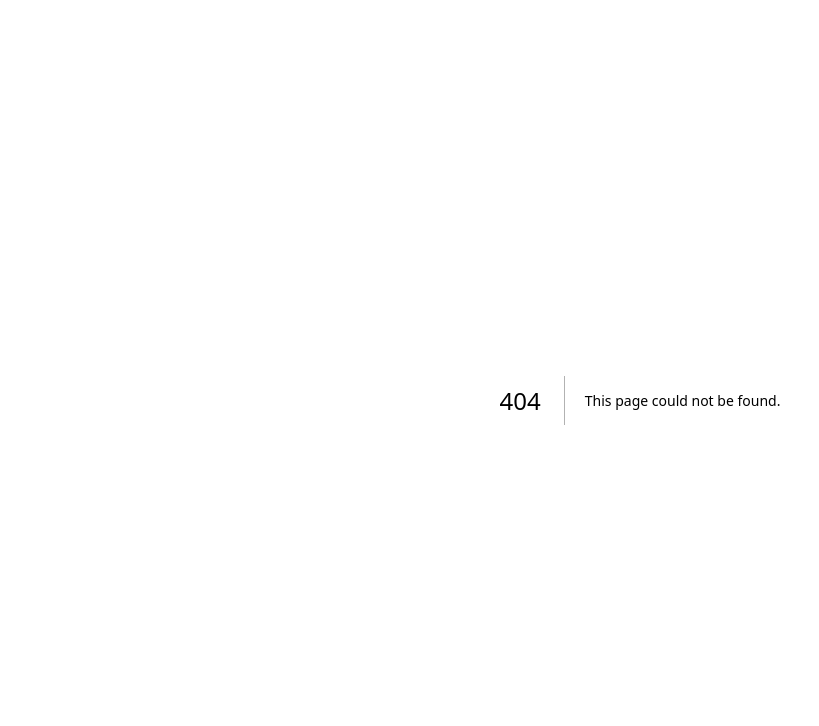
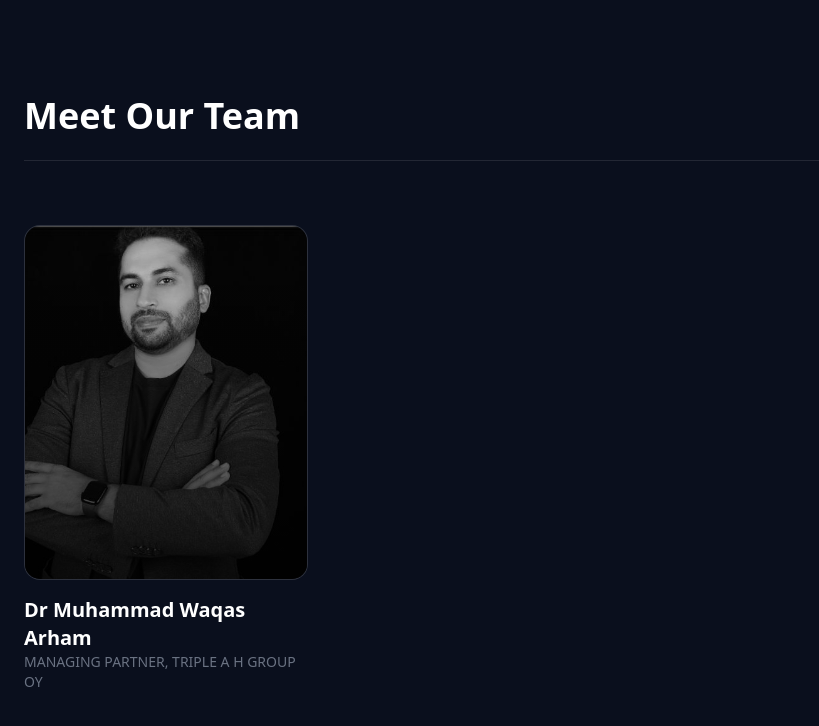
Before and after one commit to fahadkhan1229/tripleAh, a Next.js app: page /components/teams in a window 1280 px wide. Before the commit this address had no page. Shown: the top 726 px of the page, without its empty margins (0-819 px from the left). Built offline with nearby package versions, Linux system fonts and the light colour scheme.

Commit message:
all chanes done

```diff
--- a/app/components/header/header.tsx
+++ b/app/components/header/header.tsx
@@ -15,7 +15,7 @@ const Header = () => {
     { name: "About", href: "#about" },
     { name: "Service", href: "#services" },
     { name: "Our Businesses", href: "#businesses" },
-    { name: "Meet our team", href: "/teams" },
+    { name: "Meet our team", href: "#teams" },
     { name: "Contact", href: "#contact" },
 
   ];
@@ -89,9 +89,11 @@ const Header = () => {
 
         {/* Desktop Button */}
         <div className="hidden lg:block">
-          <button className="bg-gradient-to-r  cursor-pointer from-blue-500 to-purple-500 text-white font-bold px-6 py-2.5 rounded-xl shadow-lg shadow-blue-500/20 transition-all hover:scale-105 active:scale-95">
-            Get a Quote
-          </button>
+         <a href="#contact">
+  <button className="bg-gradient-to-r cursor-pointer from-blue-500 to-purple-500 text-white font-bold px-6 py-2.5 rounded-xl shadow-lg shadow-blue-500/20 transition-all hover:scale-105 active:scale-95">
+    Get a Quote
+  </button>
+</a>
         </div>
 
         {/* Mobile Hamburger */}
--- a/app/components/home/page.tsx
+++ b/app/components/home/page.tsx
@@ -166,7 +166,7 @@ const Home = () => {
 
             <motion.button
               whileTap={{ scale: 0.96 }}
-              className="px-8 py-3.5 sm:py-4 cursor-pointer bg-white/5 border border-white/10 text-white rounded-xl font-bold text-base sm:text-lg backdrop-blur-md w-full sm:w-auto"
+              className="px-8 py-3.5 sm:py-4 bg-white/5 border border-white/10 text-white rounded-xl font-bold text-base sm:text-lg backdrop-blur-md w-full sm:w-auto"
             >
               View Case Studies
             </motion.button>
--- a/app/teams/page.tsx
+++ b/app/components/teams/page.tsx
@@ -40,12 +40,19 @@ const teamData = [
 ];
 
 export default function TeamGrid() {
-  const [selectedMember, setSelectedMember] = useState<null | typeof teamData[0]>(null);
+  const [selectedMember, setSelectedMember] = useState<
+    null | (typeof teamData)[0]
+  >(null);
 
   return (
-    <section className="min-h-screen bg-[#0a0f1d] py-24 px-6 text-white font-sans">
+    <section
+      id="teams"
+      className="min-h-screen  scroll-mt-32 bg-[#0a0f1d] py-24 px-6 text-white font-sans"
+    >
       <div className="max-w-7xl mx-auto">
-        <h2 className="text-4xl font-bold mb-16 border-b border-white/10 pb-6">Meet Our Team</h2>
+        <h2 className="text-4xl font-bold mb-16 border-b border-white/10 pb-6">
+          Meet Our Team
+        </h2>
 
         <div className="grid grid-cols-1 sm:grid-cols-2 lg:grid-cols-4 gap-8">
           {teamData.map((member) => (
@@ -68,7 +75,9 @@ export default function TeamGrid() {
                 </div>
               </div>
               <h3 className="mt-4 text-xl font-bold">{member.name}</h3>
-              <p className="text-gray-500 text-sm uppercase">{member.role}, {member.company}</p>
+              <p className="text-gray-500 text-sm uppercase">
+                {member.role}, {member.company}
+              </p>
             </motion.div>
           ))}
         </div>
@@ -83,27 +92,46 @@ export default function TeamGrid() {
               animate={{ opacity: 1 }}
               exit={{ opacity: 0 }}
               onClick={() => setSelectedMember(null)}
-              className="fixed inset-0 bg-black/80 backdrop-blur-sm z-50"
+              className="fixed inset-0 bg-black/60  backdrop-blur-md z-50"
             />
             <motion.div
               layoutId={`card-${selectedMember.id}`}
-              className="fixed inset-y-0 right-0 w-full md:w-[500px] bg-[#0f0f0f] z-[60] p-10 border-l border-white/10 shadow-2xl overflow-y-auto"
+              className="fixed inset-y-0 right-0 mt-18 w-full md:w-[500px] bg-[#0f0f0f] z-[60] p-10 border-l border-white/10 shadow-2xl overflow-y-auto"
             >
-              <button onClick={() => setSelectedMember(null)} className="absolute cursor-pointer top-6 right-6 text-gray-400 hover:text-white">
+              <button
+                onClick={() => setSelectedMember(null)}
+                className="absolute cursor-pointer top-6 right-6 text-gray-400 hover:text-white"
+              >
                 <X size={28} />
               </button>
 
-              <img src={selectedMember.image} className="w-40 h-40 rounded-xl object-center mb-8 border border-white/10 shadow-lg" alt="" />
-              <h2 className="text-3xl font-black mb-1">{selectedMember.name}</h2>
-              <p className="text-blue-500 font-bold mb-8 uppercase text-xs tracking-widest">{selectedMember.role}</p>
+              <img
+                src={selectedMember.image}
+                className="w-40 h-40 rounded-xl object-center mb-8 border border-white/10 shadow-lg"
+                alt=""
+              />
+              <h2 className="text-3xl font-black mb-1">
+                {selectedMember.name}
+              </h2>
+              <p className="text-blue-500 font-bold mb-8 uppercase text-xs tracking-widest">
+                {selectedMember.role}
+              </p>
 
               <div className="space-y-6">
                 <p className="text-gray-400 leading-relaxed italic border-l-2 border-blue-500/50 pl-4">
                   "{selectedMember.bio}"
                 </p>
                 <div className="flex gap-4 pt-4">
-                  <Linkedin className="text-gray-500 hover:text-white cursor-pointer" />
-                  <Mail className="text-gray-500 hover:text-white cursor-pointer" />
+                  <a
+                    href="https://www.linkedin.com/in/dr-muhammad-waqas-arham-acca-dba-pmp-rmp-mba-21050576"
+                    target="_blank"
+                    rel="noopener noreferrer"
+                  >
+                    <Linkedin className="text-gray-500 hover:text-white cursor-pointer" />
+                  </a>
+                  <a href="mailto:example@email.com">
+                    <Mail className="text-gray-500 hover:text-white cursor-pointer" />
+                  </a>
                 </div>
               </div>
             </motion.div>
--- a/app/page.tsx
+++ b/app/page.tsx
@@ -10,7 +10,7 @@ import ContactUs from "./components/contact/page";
 import WhyChooseUs from "./components/whychooseus/page";
 import OurBusinesses from "./components/ourBusinesses/page";
 import Footer from "./components/header/footer";
-import Teams from "./teams/page";
+import Teams from "./components/teams/page";
 export default function LandingPage() {
   const [showScrollTop, setShowScrollTop] = useState(false);
 
@@ -50,7 +50,7 @@ export default function LandingPage() {
       <WhyChooseUs />
       <Services />
       <OurBusinesses /> {/* 👈 new section added */}
-      {/* <Teams /> */}
+      <Teams />
       <ContactUs />
       <Footer />
       <AnimatePresence>
```
Also changed, not shown: public/person1.jpeg.
